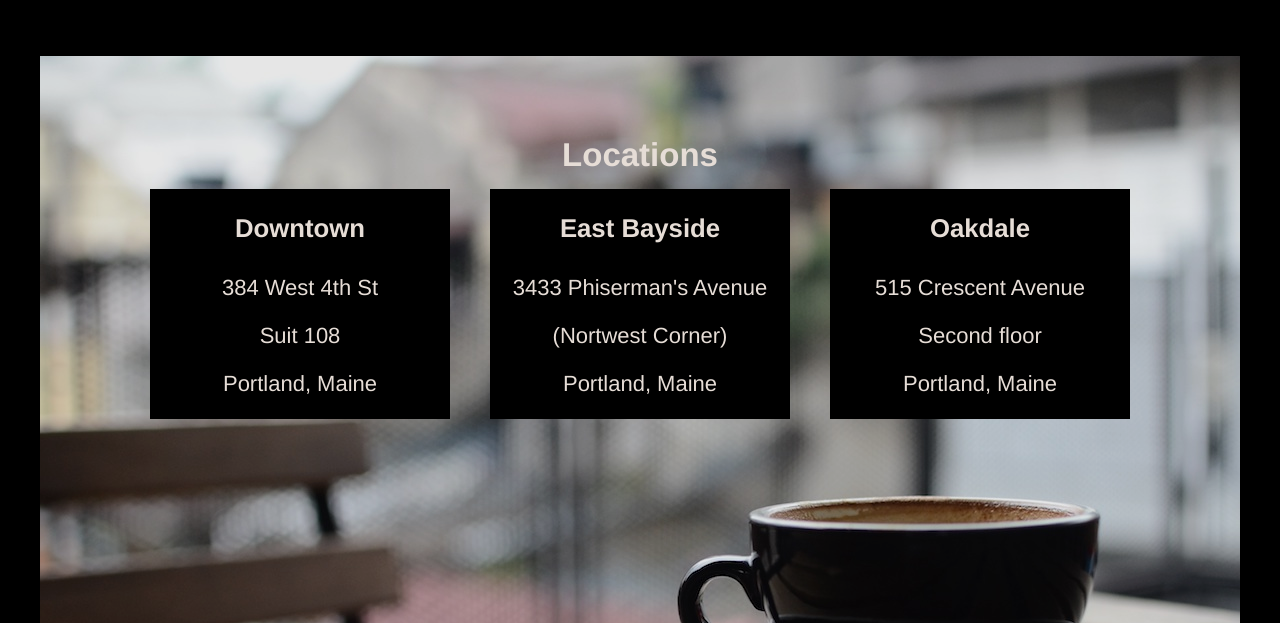
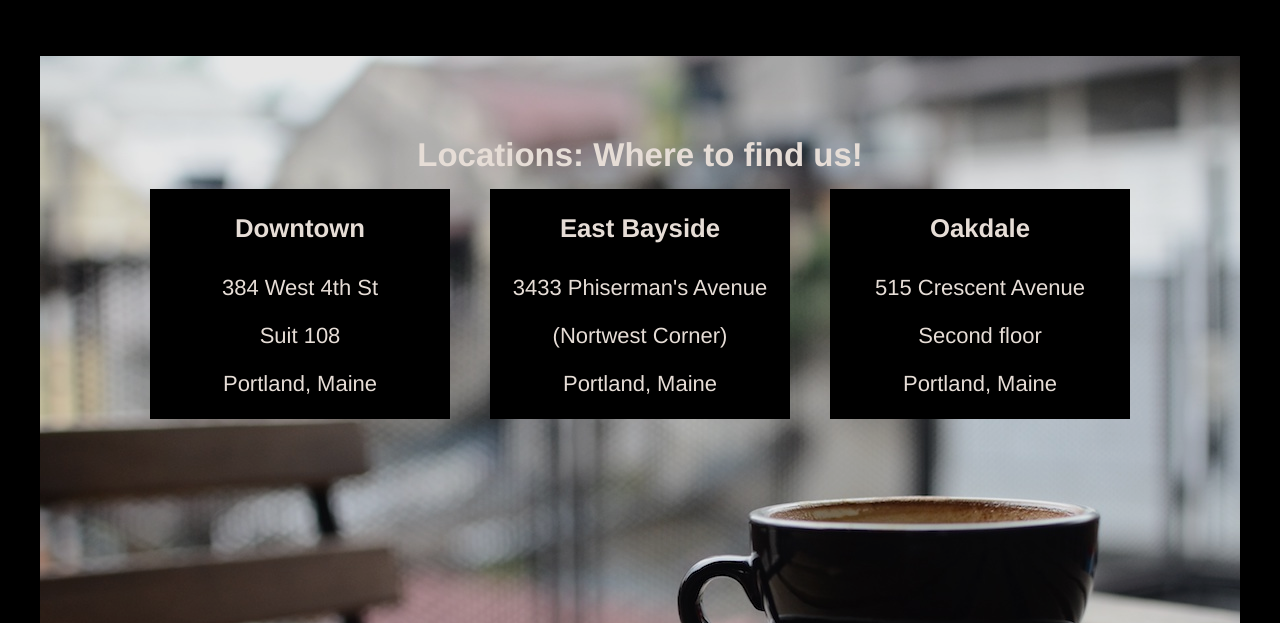
Before and after one commit to ashrafstakala/tea, a plain HTML site: page index.html in a window 1280 px wide. Shown: the part 1553-2176 px from the top of the page. Drawn offline with Linux system fonts and the light colour scheme.

Commit message:
changed the title of the location

```diff
--- a/index.html
+++ b/index.html
@@ -60,7 +60,7 @@
 
       <!-- Locations Section -->
       <div id="locations">
-        <h2>Locations</h2>
+        <h2>Locations: Where to find us!</h2>
         <div class="flex-container locations">
           <div class="location">
             <h3>Downtown</h3>
```
